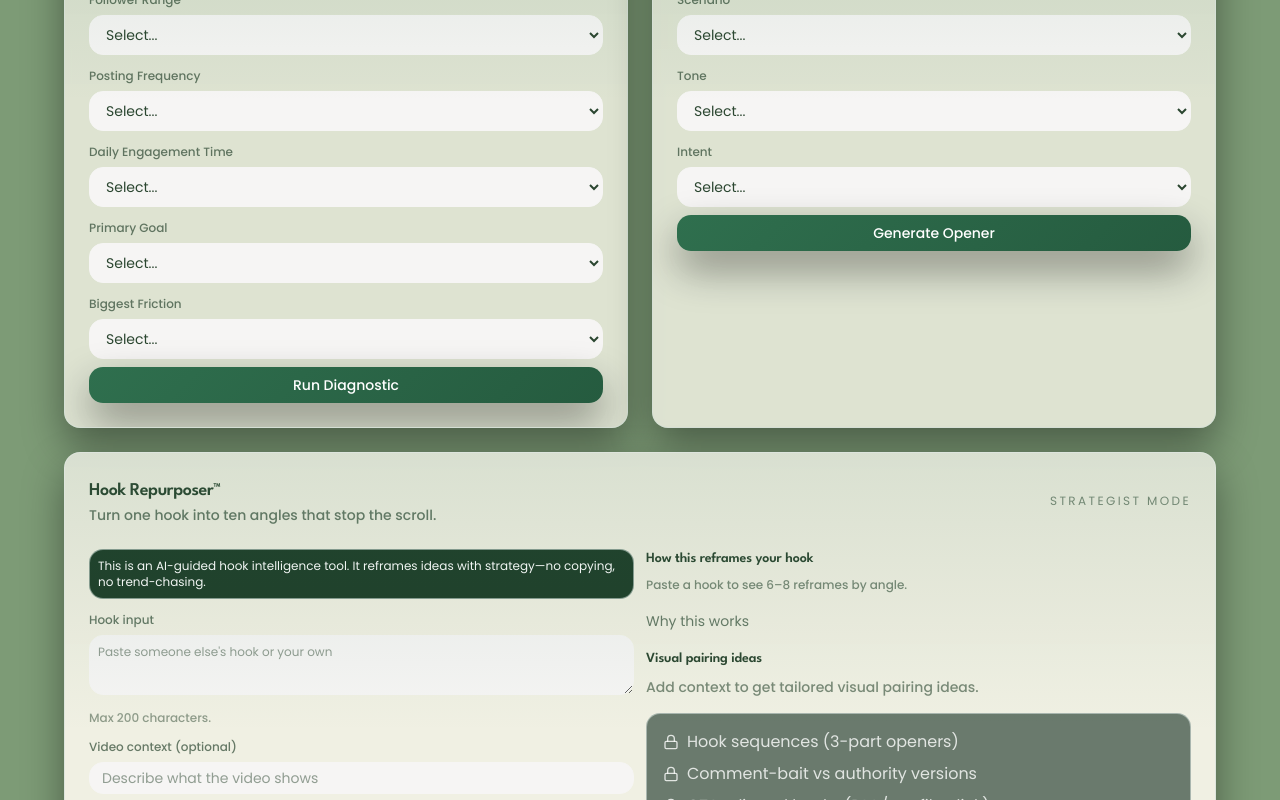
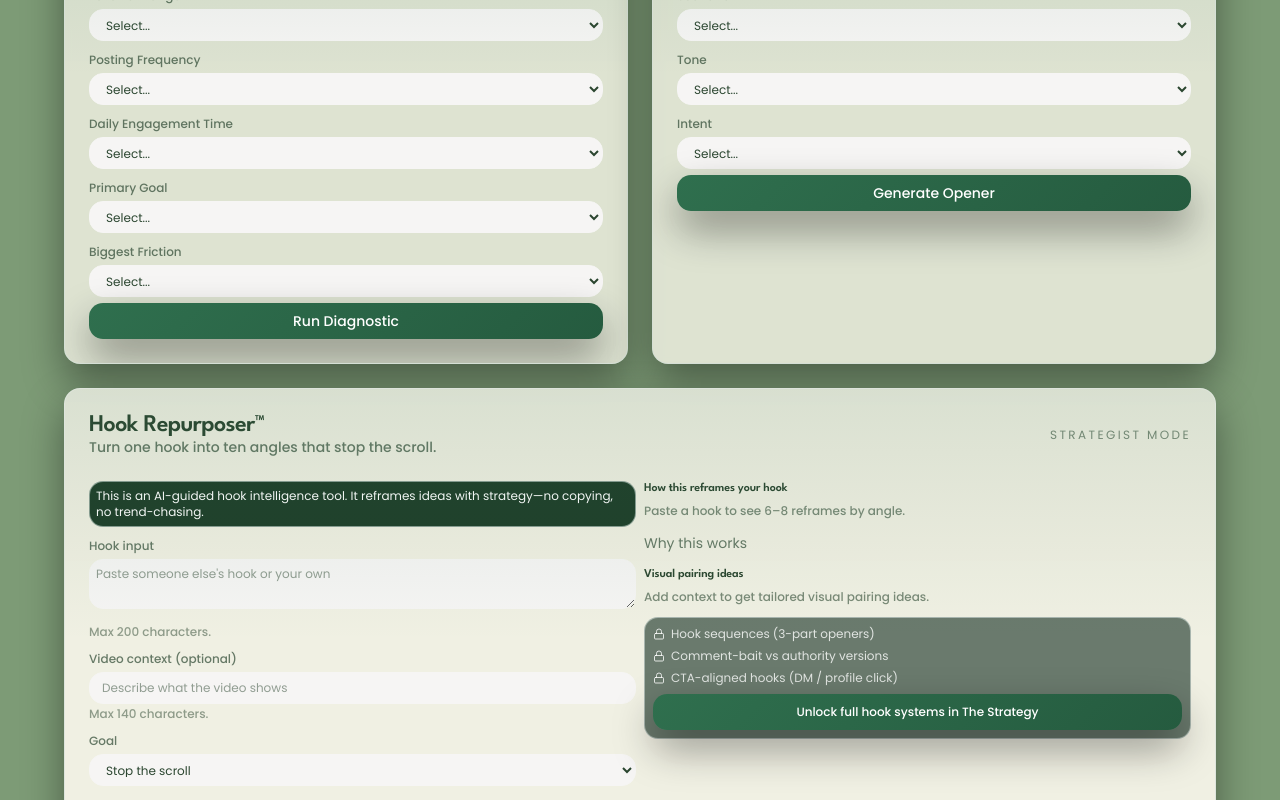
Before and after one commit to gmajors1326/strategies-tool-funnel, a Next.js app: page / in a window 1280 px wide. Shown: the part 760-1560 px from the top of the page. Built offline with nearby package versions, Linux system fonts and the light colour scheme.

Commit message:
Reconfigure free tools to match premium tools card size exactly

```diff
--- a/app/page.tsx
+++ b/app/page.tsx
@@ -233,13 +233,13 @@ function EngagementDiagnosticTool() {
   return (
     <Card className="bg-card/80 border-border/60 backdrop-blur-sm shadow-sm">
       <CardHeader>
-        <CardTitle className="text-lg text-card-foreground">Engagement Diagnostic (Lite)</CardTitle>
+        <CardTitle className="text-card-foreground">Engagement Diagnostic (Lite)</CardTitle>
         <CardDescription className="text-card-foreground/70">Get your engagement tier and one actionable insight.</CardDescription>
       </CardHeader>
-      <CardContent className="space-y-2">
+      <CardContent className="space-y-1.5">
         <div>
           <Label className="text-xs text-card-foreground/70">Follower Range</Label>
-          <Select value={inputs.followerRange} onChange={(e) => setInputs({ ...inputs, followerRange: e.target.value })} className="mt-1 text-sm">
+          <Select value={inputs.followerRange} onChange={(e) => setInputs({ ...inputs, followerRange: e.target.value })} className="mt-0.5 h-8 text-xs">
             <option value="">Select...</option>
             <option value="0-500">0-500</option>
             <option value="500-2k">500-2k</option>
@@ -249,7 +249,7 @@ function EngagementDiagnosticTool() {
         </div>
         <div>
           <Label className="text-xs text-card-foreground/70">Posting Frequency</Label>
-          <Select value={inputs.postingFrequency} onChange={(e) => setInputs({ ...inputs, postingFrequency: e.target.value })} className="mt-1 text-sm">
+          <Select value={inputs.postingFrequency} onChange={(e) => setInputs({ ...inputs, postingFrequency: e.target.value })} className="mt-0.5 h-8 text-xs">
             <option value="">Select...</option>
             <option value="rarely">Rarely</option>
             <option value="1-2x/week">1-2x/week</option>
@@ -259,7 +259,7 @@ function EngagementDiagnosticTool() {
         </div>
         <div>
           <Label className="text-xs text-card-foreground/70">Daily Engagement Time</Label>
-          <Select value={inputs.dailyEngagementTime} onChange={(e) => setInputs({ ...inputs, dailyEngagementTime: e.target.value })} className="mt-1 text-sm">
+          <Select value={inputs.dailyEngagementTime} onChange={(e) => setInputs({ ...inputs, dailyEngagementTime: e.target.value })} className="mt-0.5 h-8 text-xs">
             <option value="">Select...</option>
             <option value="0-5">0-5 minutes</option>
             <option value="5-15">5-15 minutes</option>
@@ -269,7 +269,7 @@ function EngagementDiagnosticTool() {
         </div>
         <div>
           <Label className="text-xs text-card-foreground/70">Primary Goal</Label>
-          <Select value={inputs.primaryGoal} onChange={(e) => setInputs({ ...inputs, primaryGoal: e.target.value })} className="mt-1 text-sm">
+          <Select value={inputs.primaryGoal} onChange={(e) => setInputs({ ...inputs, primaryGoal: e.target.value })} className="mt-0.5 h-8 text-xs">
             <option value="">Select...</option>
             <option value="growth">Growth</option>
             <option value="DMs">DMs</option>
@@ -279,7 +279,7 @@ function EngagementDiagnosticTool() {
         </div>
         <div>
           <Label className="text-xs text-card-foreground/70">Biggest Friction</Label>
-          <Select value={inputs.biggestFriction} onChange={(e) => setInputs({ ...inputs, biggestFriction: e.target.value })} className="mt-1 text-sm">
+          <Select value={inputs.biggestFriction} onChange={(e) => setInputs({ ...inputs, biggestFriction: e.target.value })} className="mt-0.5 h-8 text-xs">
             <option value="">Select...</option>
             <option value="no reach">No reach</option>
             <option value="low engagement">Low engagement</option>
@@ -288,11 +288,11 @@ function EngagementDiagnosticTool() {
             <option value="burnout">Burnout</option>
           </Select>
         </div>
-        <Button onClick={handleRun} disabled={loading} className="w-full mt-2" size="sm">
+        <Button onClick={handleRun} disabled={loading} className="w-full mt-1.5" size="sm">
           {loading ? 'Running...' : 'Run Diagnostic'}
         </Button>
         {results && (
-          <div className="mt-3 p-2 bg-background/70 rounded-lg border border-border/60">
+          <div className="mt-2 p-2 bg-background/70 rounded-lg border border-border/60">
             <div className="mb-2">
               <span className="text-xs text-card-foreground/60">Engagement Tier:</span>
               <div className="text-base font-bold text-primary mt-0.5">{results.engagementTier}</div>
@@ -353,13 +353,13 @@ function DMOpenerTool() {
   return (
     <Card className="bg-card/80 border-border/60 backdrop-blur-sm shadow-sm">
       <CardHeader>
-        <CardTitle className="text-lg text-card-foreground">DM Opener Generator (Lite)</CardTitle>
+        <CardTitle className="text-card-foreground">DM Opener Generator (Lite)</CardTitle>
         <CardDescription className="text-card-foreground/70">Generate a DM opener based on your scenario and tone.</CardDescription>
       </CardHeader>
-      <CardContent className="space-y-2">
+      <CardContent className="space-y-1.5">
         <div>
           <Label className="text-xs text-card-foreground/70">Scenario</Label>
-          <Select value={inputs.scenario} onChange={(e) => setInputs({ ...inputs, scenario: e.target.value })} className="mt-1 text-sm">
+          <Select value={inputs.scenario} onChange={(e) => setInputs({ ...inputs, scenario: e.target.value })} className="mt-0.5 h-8 text-xs">
             <option value="">Select...</option>
             <option value="commenter">Commenter</option>
             <option value="story reply">Story Reply</option>
@@ -370,7 +370,7 @@ function DMOpenerTool() {
         </div>
         <div>
           <Label className="text-xs text-card-foreground/70">Tone</Label>
-          <Select value={inputs.tone} onChange={(e) => setInputs({ ...inputs, tone: e.target.value })} className="mt-1 text-sm">
+          <Select value={inputs.tone} onChange={(e) => setInputs({ ...inputs, tone: e.target.value })} className="mt-0.5 h-8 text-xs">
             <option value="">Select...</option>
             <option value="friendly">Friendly</option>
             <option value="direct">Direct</option>
@@ -380,7 +380,7 @@ function DMOpenerTool() {
         </div>
         <div>
           <Label className="text-xs text-card-foreground/70">Intent</Label>
-          <Select value={inputs.intent} onChange={(e) => setInputs({ ...inputs, intent: e.target.value })} className="mt-1 text-sm">
+          <Select value={inputs.intent} onChange={(e) => setInputs({ ...inputs, intent: e.target.value })} className="mt-0.5 h-8 text-xs">
             <option value="">Select...</option>
             <option value="start convo">Start Conversation</option>
             <option value="qualify">Qualify</option>
@@ -388,11 +388,11 @@ function DMOpenerTool() {
             <option value="book call">Book Call</option>
           </Select>
         </div>
-        <Button onClick={handleRun} disabled={loading} className="w-full mt-2" size="sm">
+        <Button onClick={handleRun} disabled={loading} className="w-full mt-1.5" size="sm">
           {loading ? 'Generating...' : 'Generate Opener'}
         </Button>
         {results && (
-          <div className="mt-3 p-2 bg-background/70 rounded-lg border border-border/60">
+          <div className="mt-2 p-2 bg-background/70 rounded-lg border border-border/60">
             <div className="mb-2">
               <span className="text-xs text-card-foreground/60">DM Opener:</span>
               <p className="text-xs text-foreground mt-1 p-2 bg-card rounded border border-border/60">{results.opener}</p>
@@ -464,7 +464,7 @@ function HookRepurposerTool() {
       <CardHeader>
         <div className="flex flex-wrap items-center justify-between gap-2">
           <div>
-            <CardTitle className="text-lg text-card-foreground">Hook Repurposer™</CardTitle>
+            <CardTitle className="text-card-foreground">Hook Repurposer™</CardTitle>
             <CardDescription className="text-card-foreground/70">
               Turn one hook into ten angles that stop the scroll.
             </CardDescription>
@@ -474,9 +474,9 @@ function HookRepurposerTool() {
           </span>
         </div>
       </CardHeader>
-      <CardContent className="grid gap-3 md:grid-cols-2">
-        <div className="space-y-2">
-          <div className="rounded-md border border-border/60 bg-[#1F3F2A] p-2 text-xs text-white">
+      <CardContent className="grid gap-2 md:grid-cols-2">
+        <div className="space-y-1.5">
+          <div className="rounded-md border border-border/60 bg-[#1F3F2A] p-1.5 text-xs text-white">
             This is an AI-guided hook intelligence tool. It reframes ideas with strategy—no copying, no trend-chasing.
           </div>
           <div>
@@ -486,7 +486,7 @@ function HookRepurposerTool() {
               value={inputs.hookInput}
               onChange={(e) => setInputs({ ...inputs, hookInput: e.target.value })}
               placeholder="Paste someone else's hook or your own"
-              className="mt-1 min-h-[60px] w-full rounded-md border border-input bg-input p-2 text-xs text-card-foreground placeholder:text-card-foreground/50 focus-visible:outline-none focus-visible:ring-2 focus-visible:ring-ring focus-visible:ring-offset-2"
+              className="mt-0.5 min-h-[50px] w-full rounded-md border border-input bg-input p-1.5 text-xs text-card-foreground placeholder:text-card-foreground/50 focus-visible:outline-none focus-visible:ring-2 focus-visible:ring-ring focus-visible:ring-offset-2"
             />
             <p className="mt-2 text-xs text-card-foreground/50">
               Max 200 characters.
@@ -499,9 +499,9 @@ function HookRepurposerTool() {
               value={inputs.videoContext}
               onChange={(e) => setInputs({ ...inputs, videoContext: e.target.value })}
               placeholder="Describe what the video shows"
-              className="mt-1 text-sm h-8"
+              className="mt-0.5 text-xs h-8"
             />
-            <p className="mt-1 text-xs text-card-foreground/50">
+            <p className="mt-0.5 text-xs text-card-foreground/50">
               Max 140 characters.
             </p>
           </div>
@@ -510,7 +510,7 @@ function HookRepurposerTool() {
             <Select
               value={inputs.goal}
               onChange={(e) => setInputs({ ...inputs, goal: e.target.value })}
-              className="mt-1 text-sm"
+              className="mt-0.5 h-8 text-xs"
             >
               <option>Stop the scroll</option>
               <option>Spark curiosity</option>
@@ -524,7 +524,7 @@ function HookRepurposerTool() {
             <Select
               value={inputs.tone}
               onChange={(e) => setInputs({ ...inputs, tone: e.target.value })}
-              className="mt-1 text-sm"
+              className="mt-0.5 h-8 text-xs"
             >
               <option>Calm</option>
               <option>Direct</option>
@@ -537,7 +537,7 @@ function HookRepurposerTool() {
             <Select
               value={inputs.platformFocus}
               onChange={(e) => setInputs({ ...inputs, platformFocus: e.target.value })}
-              className="mt-1 text-sm"
+              className="mt-0.5 h-8 text-xs"
             >
               <option>Reels</option>
               <option>TikTok</option>
@@ -550,29 +550,29 @@ function HookRepurposerTool() {
               Remaining today: {remainingToday}
             </p>
           )}
-          <Button onClick={handleRun} disabled={loading} className="w-full mt-2" size="sm">
+          <Button onClick={handleRun} disabled={loading} className="w-full mt-1.5" size="sm">
             {loading ? 'Generating...' : 'Generate Hook Angles'}
           </Button>
           <p className="text-xs text-card-foreground/60">
             This tool does not copy content. It reframes ideas using strategy, not duplication. Always adapt hooks to your own voice.
           </p>
         </div>
-        <div className="space-y-4">
+        <div className="space-y-3">
           <div>
-            <h4 className="text-sm font-semibold text-card-foreground">How this reframes your hook</h4>
+            <h4 className="text-xs font-semibold text-card-foreground">How this reframes your hook</h4>
             {results ? (
-              <div className="mt-2 space-y-2">
+              <div className="mt-1.5 space-y-1.5">
                 {results.hooks?.map((hook: any, index: number) => (
-                  <div key={`${hook.angle}-${index}`} className="rounded-md border border-border/60 bg-background/60 p-2 text-white">
+                  <div key={`${hook.angle}-${index}`} className="rounded-md border border-border/60 bg-background/60 p-1.5 text-white">
                     <div className="text-xs uppercase tracking-[0.2em] text-white/70">
                       {hook.angle}
                     </div>
-                    <p className="mt-1 text-xs text-white">{hook.text}</p>
+                    <p className="mt-0.5 text-xs text-white">{hook.text}</p>
                   </div>
                 ))}
               </div>
             ) : (
-              <p className="mt-2 text-xs text-card-foreground/60">
+              <p className="mt-1.5 text-xs text-card-foreground/60">
                 Paste a hook to see 6–8 reframes by angle.
               </p>
             )}
@@ -592,20 +592,20 @@ function HookRepurposerTool() {
             )}
           </div>
           <div>
-            <h4 className="text-sm font-semibold text-card-foreground">Visual pairing ideas</h4>
+            <h4 className="text-xs font-semibold text-card-foreground">Visual pairing ideas</h4>
             {results ? (
-              <div className="mt-2 space-y-2">
+              <div className="mt-1.5 space-y-1.5">
                 <div>
-                  <p className="text-sm text-white/80">B-roll ideas</p>
-                  <ul className="mt-2 space-y-2 text-sm text-white">
+                  <p className="text-xs text-white/80">B-roll ideas</p>
+                  <ul className="mt-1 space-y-1 text-xs text-white">
                     {results.visualSuggestions?.bRoll?.map((item: string, index: number) => (
                       <li key={`broll-${index}`}>• {item}</li>
                     ))}
                   </ul>
                 </div>
                 <div>
-                  <p className="text-sm text-white/80">Alternate concepts</p>
-                  <ul className="mt-2 space-y-2 text-sm text-white">
+                  <p className="text-xs text-white/80">Alternate concepts</p>
+                  <ul className="mt-1 space-y-1 text-xs text-white">
                     {results.visualSuggestions?.alternatives?.map((item: string, index: number) => (
                       <li key={`alt-${index}`}>• {item}</li>
                     ))}
@@ -613,25 +613,25 @@ function HookRepurposerTool() {
                 </div>
               </div>
             ) : (
-              <p className="mt-2 text-sm text-card-foreground/60">
+              <p className="mt-1.5 text-xs text-card-foreground/60">
                 Add context to get tailored visual pairing ideas.
               </p>
             )}
           </div>
-          <div className="rounded-md border border-border/60 bg-background/60 p-4 text-white">
-            <div className="flex items-center gap-2 text-white/80">
-              <Lock className="h-4 w-4" />
+          <div className="rounded-md border border-border/60 bg-background/60 p-2 text-white">
+            <div className="flex items-center gap-1.5 text-xs text-white/80">
+              <Lock className="h-3 w-3" />
               <span>Hook sequences (3-part openers)</span>
             </div>
-            <div className="mt-2 flex items-center gap-2 text-white/80">
-              <Lock className="h-4 w-4" />
+            <div className="mt-1.5 flex items-center gap-1.5 text-xs text-white/80">
+              <Lock className="h-3 w-3" />
               <span>Comment-bait vs authority versions</span>
             </div>
-            <div className="mt-2 flex items-center gap-2 text-white/80">
-              <Lock className="h-4 w-4" />
+            <div className="mt-1.5 flex items-center gap-1.5 text-xs text-white/80">
+              <Lock className="h-3 w-3" />
               <span>CTA-aligned hooks (DM / profile click)</span>
             </div>
-            <Button asChild className="mt-4 w-full">
+            <Button asChild size="sm" className="mt-2 w-full text-xs">
               <Link href="#offers">Unlock full hook systems in The Strategy</Link>
             </Button>
           </div>
```
